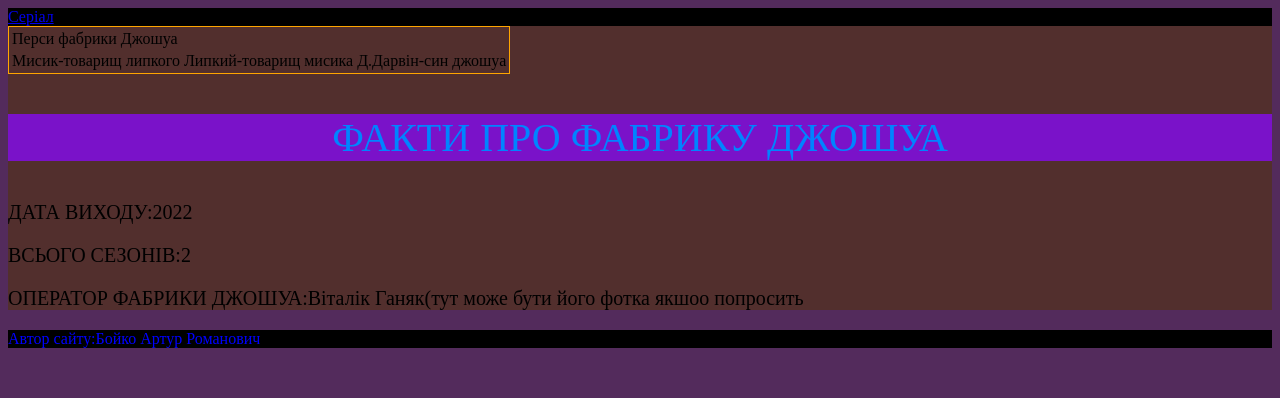
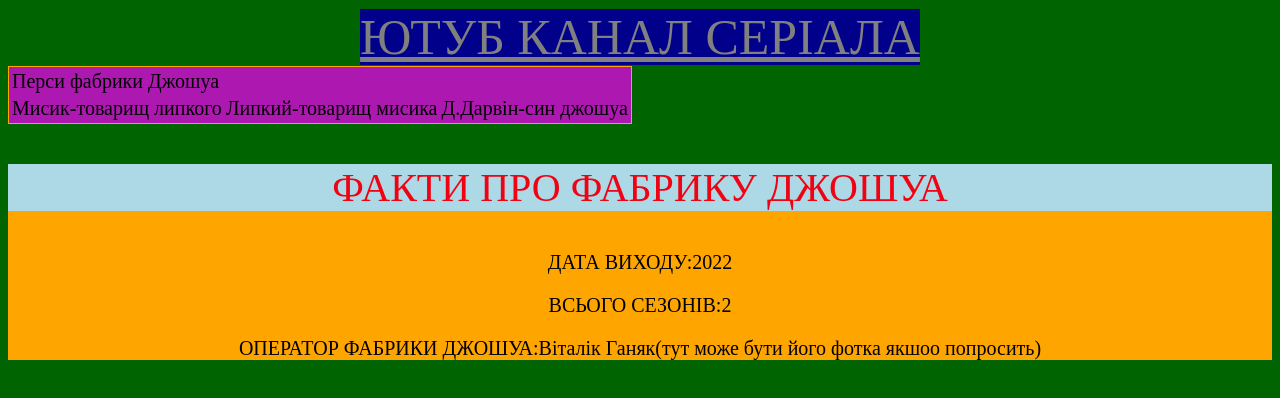
Before and after one commit to ArturBoyko21/Fabrika_Joshua, a plain HTML site: page index.html in a window 1280 px wide. Drawn offline with Linux system fonts and the light colour scheme.

Commit message:
Update index.html

```diff
--- a/index.html
+++ b/index.html
@@ -2,26 +2,26 @@
   <head>
     <title>Фабрика Джошуа</title>
   </head>
-  <body style="background:#532b5c">
-  <header style="background-color:black">
-    <a href="https://www.youtube.com/@serialu006">Серіал</a>
+  <body style="background:darkgreen">
+  <header style="text-align:center">
+    <a style="border-radius:1px;background-color:darkblue;color:grey;font-size:50px" href="https://www.youtube.com/@serialu006">ЮТУБ КАНАЛ СЕРІАЛА</a>
   </header>
-    <main style="background-color:#522f2d">
-  <table style="border:1px solid orange;">
+
+  <table style="border:1px solid orange;background-color:#ad19b0">
     <tr>
-      <td>Перси фабрики Джошуа</td>
+      <td style="font-size:20px">Перси фабрики Джошуа</td>
     </tr>
     <tr>
-      <td>Мисик-товарищ липкого</td>
-      <td>Липкий-товарищ мисика</td>
-      <td>Д.Дарвін-син джошуа</td>
+      <td style="font-size:20px">Мисик-товарищ липкого</td>
+      <td style="font-size:20px">Липкий-товарищ мисика</td>
+      <td style="font-size:20px">Д.Дарвін-син джошуа</td>
     </tr>
   </table>
-      <p style="color:#0084ff;text-align:center;background-color:#7a12c9;font-size:40px;">ФАКТИ ПРО ФАБРИКУ ДЖОШУА</p>
-      <p style="font-size:20px">ДАТА ВИХОДУ:2022</p>
-      <p style="font-size:20px">ВСЬОГО СЕЗОНІВ:2</p>
-      <p style="font-size:20px">ОПЕРАТОР ФАБРИКИ ДЖОШУА:Віталік Ганяк(тут може бути його фотка якшоо попросить</p>
+  <main style="background-color:orange">
+      <p style="color:#f00212;text-align:center;background-color:lightblue;font-size:40px;">ФАКТИ ПРО ФАБРИКУ ДЖОШУА</p>
+      <p style="font-size:20px;text-align:center">ДАТА ВИХОДУ:2022</p>
+      <p style="font-size:20px;text-align:center">ВСЬОГО СЕЗОНІВ:2</p>
+      <p style="font-size:20px;text-align:center">ОПЕРАТОР ФАБРИКИ ДЖОШУА:Віталік Ганяк(тут може бути його фотка якшоо попросить)</p>
       </main>
-    <footer style="color:blue;background-color:black">Автор сайту:Бойко Артур Романович</footer>
     </body>
 </html>
```
